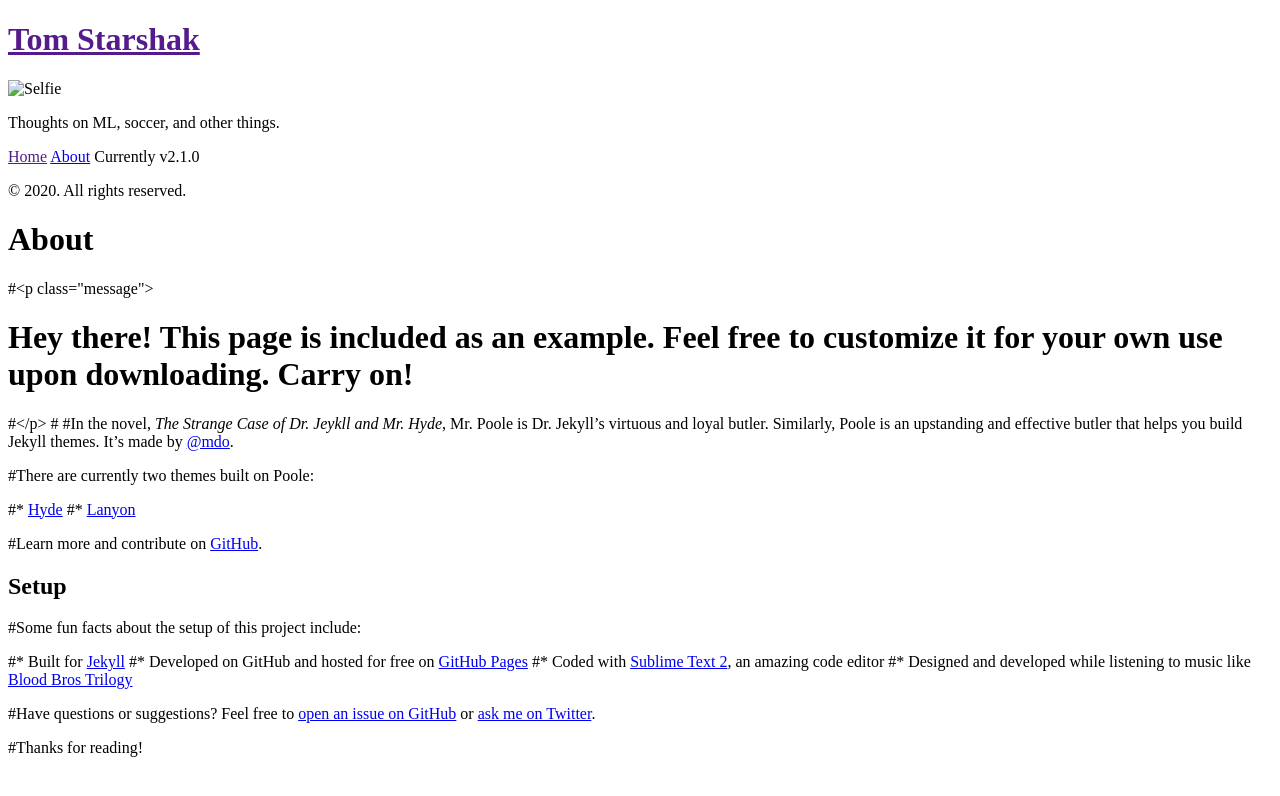
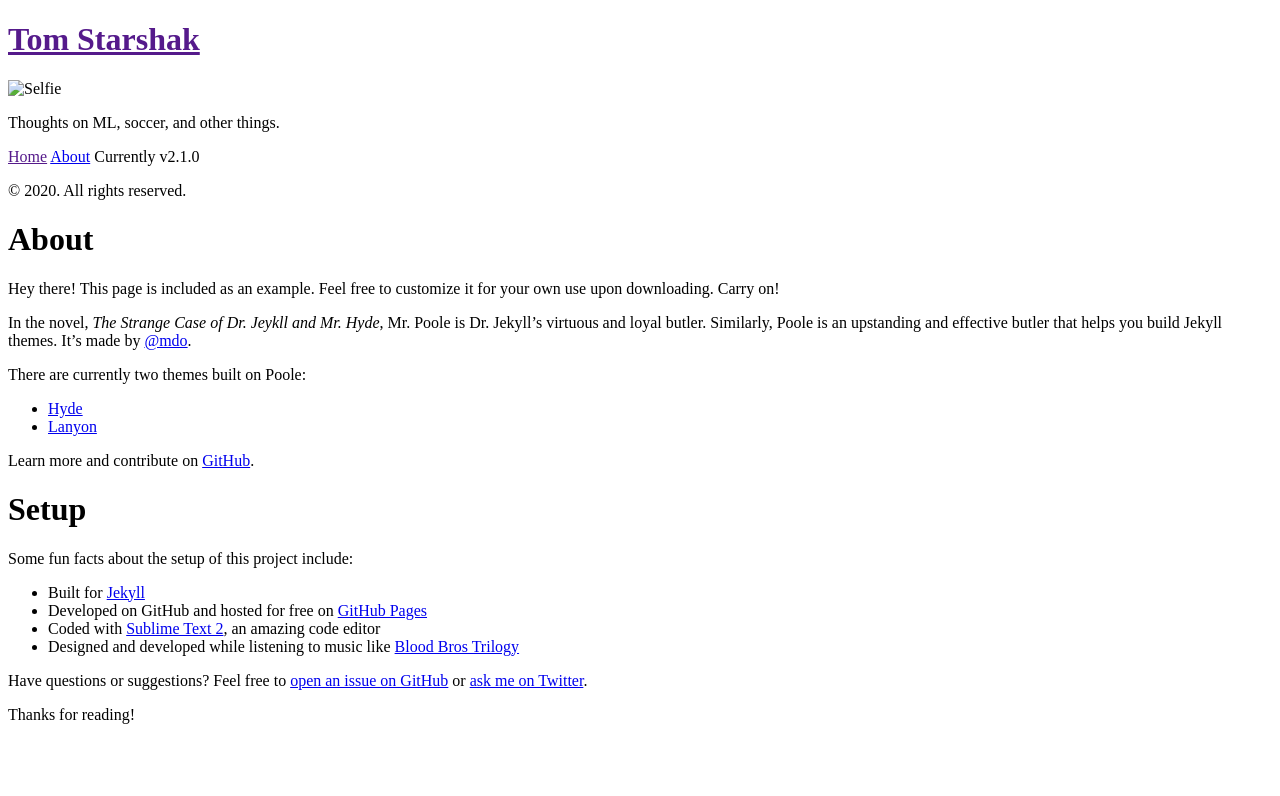
Before and after one commit to TomStarshak/TomStarshak.github.io, a Jekyll site: the page built from about.md, in a window 1280 px wide. Shown: the top 796 px of the page. Built offline with Jekyll 4.4.1, drawn with Linux system fonts in a browser that asks for light colours.

Commit message:
Update about.md

```diff
--- a/about.md
+++ b/about.md
@@ -3,28 +3,28 @@ layout: page
 title: About
 ---
 
-#<p class="message">
-#  Hey there! This page is included as an example. Feel free to customize it for your own use upon downloading. Carry on!
-#</p>
-#
-#In the novel, *The Strange Case of Dr. Jeykll and Mr. Hyde*, Mr. Poole is Dr. Jekyll's virtuous and loyal butler. Similarly, Poole is an upstanding and effective butler that helps you build Jekyll themes. It's made by [@mdo](https://twitter.com/mdo).
+<p class="message">
+  Hey there! This page is included as an example. Feel free to customize it for your own use upon downloading. Carry on!
+</p>
 
-#There are currently two themes built on Poole:
+In the novel, *The Strange Case of Dr. Jeykll and Mr. Hyde*, Mr. Poole is Dr. Jekyll's virtuous and loyal butler. Similarly, Poole is an upstanding and effective butler that helps you build Jekyll themes. It's made by [@mdo](https://twitter.com/mdo).
 
-#* [Hyde](http://hyde.getpoole.com)
-#* [Lanyon](http://lanyon.getpoole.com)
+There are currently two themes built on Poole:
 
-#Learn more and contribute on [GitHub](https://github.com/poole).
+* [Hyde](http://hyde.getpoole.com)
+* [Lanyon](http://lanyon.getpoole.com)
 
-## Setup
+Learn more and contribute on [GitHub](https://github.com/poole).
 
-#Some fun facts about the setup of this project include:
+# Setup
 
-#* Built for [Jekyll](http://jekyllrb.com)
-#* Developed on GitHub and hosted for free on [GitHub Pages](https://pages.github.com)
-#* Coded with [Sublime Text 2](http://sublimetext.com), an amazing code editor
-#* Designed and developed while listening to music like [Blood Bros Trilogy](https://soundcloud.com/maddecent/sets/blood-bros-series)
+Some fun facts about the setup of this project include:
 
-#Have questions or suggestions? Feel free to [open an issue on GitHub](https://github.com/poole/issues/new) or [ask me on Twitter](https://twitter.com/mdo).
+* Built for [Jekyll](http://jekyllrb.com)
+* Developed on GitHub and hosted for free on [GitHub Pages](https://pages.github.com)
+* Coded with [Sublime Text 2](http://sublimetext.com), an amazing code editor
+* Designed and developed while listening to music like [Blood Bros Trilogy](https://soundcloud.com/maddecent/sets/blood-bros-series)
 
-#Thanks for reading!
+Have questions or suggestions? Feel free to [open an issue on GitHub](https://github.com/poole/issues/new) or [ask me on Twitter](https://twitter.com/mdo).
+
+Thanks for reading!
```
